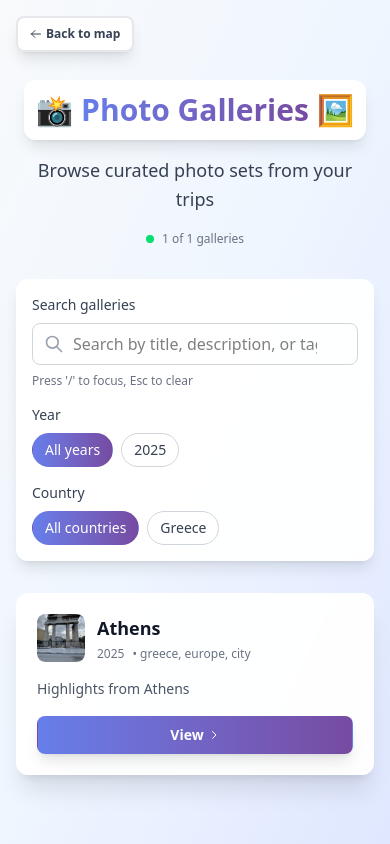
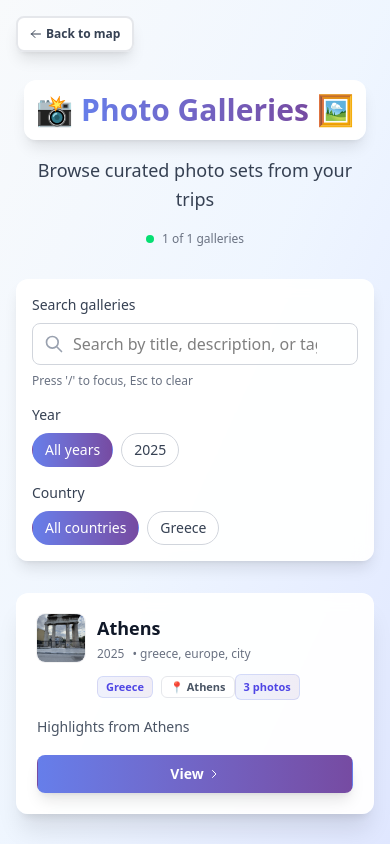
Before and after one commit to user-cube/visitedplaces, a Next.js app: page /galleries in a window 390 px wide. Built offline with nearby package versions, Linux system fonts and the light colour scheme.

Commit message:
feat: gallery

```diff
--- a/public/data/galleries/index.json
+++ b/public/data/galleries/index.json
@@ -8,7 +8,8 @@
       "file": "2025/athens.json",
       "tags": ["greece", "europe", "city"],
       "year": 2025,
-      "location": { "city": "Athens", "country": "Greece" }
+      "location": { "city": "Athens", "country": "Greece" },
+      "photosCount": 3
     }
   ]
 }
--- a/src/components/SidePanel.tsx
+++ b/src/components/SidePanel.tsx
@@ -134,13 +134,6 @@ export function SidePanel({ cities, itineraries }: SidePanelProps) {
               <h3>Itineraries</h3>
             </div>
 
-            <button
-              className="view-all-button"
-              onClick={() => router.push('/itineraries')}
-            >
-              View All Itineraries
-            </button>
-
             <div className="itineraries-list">
               {last5Itineraries.length > 0 ? (
                 last5Itineraries.map(itinerary => (
--- a/src/hooks/useGalleries.ts
+++ b/src/hooks/useGalleries.ts
@@ -20,6 +20,10 @@ export function useGalleries() {
           tags: item.tags,
           year: item.year,
           location: item.location,
+          // carry count into runtime object for list display
+          // optional: used only on the list page; detail page loads full file
+          // @ts-expect-error allow extra property for convenience
+          photosCount: item.photosCount,
         }));
         setGalleries(mapped);
       } catch (err) {
--- a/src/pages/galleries/[id].tsx
+++ b/src/pages/galleries/[id].tsx
@@ -206,6 +206,8 @@ export default function GalleryPage({ gallery }: GalleryPageProps) {
                   isZoomed ? 'object-cover' : 'object-contain'
                 } ${imageLoaded ? 'opacity-100' : 'opacity-0'} select-none`}
                 unoptimized
+                priority={currentIndex === 0}
+                onLoad={() => setImageLoaded(true)}
                 onLoadingComplete={() => setImageLoaded(true)}
               />
 
--- a/src/pages/galleries/index.tsx
+++ b/src/pages/galleries/index.tsx
@@ -304,7 +304,7 @@ export default function GalleriesList() {
             {filtered.map((g, index) => (
               <div
                 key={g.id}
-                className={`group relative bg-white/95 backdrop-blur-sm rounded-xl sm:rounded-2xl shadow-xl hover:shadow-2xl transition-all duration-200 cursor-pointer transform hover:-translate-y-2 hover:scale-105 border border-white/20 w-full`}
+                className={`group relative bg-white/95 backdrop-blur-sm rounded-xl sm:rounded-2xl shadow-xl hover:shadow-2xl transition-all duration-200 cursor-pointer transform hover:-translate-y-2 hover:scale-[1.02] border border-white/20 hover:border-[#667eea]/30 w-full`}
                 onClick={() => router.push(`/galleries/${g.id}`)}
                 style={{ animationDelay: `${index * 100}ms` }}
               >
@@ -313,7 +313,7 @@ export default function GalleriesList() {
                   <div className="flex items-start mb-4 sm:mb-6">
                     <div className="flex items-start space-x-3 sm:space-x-4 md:space-x-5">
                       <div className="flex-shrink-0">
-                        <div className="w-12 h-12 sm:w-14 sm:h-14 lg:w-18 lg:h-18 bg-gradient-to-br from-[#667eea]/10 to-[#764ba2]/10 rounded-lg sm:rounded-xl flex items-center justify-center group-hover:scale-110 transition-transform duration-200 overflow-hidden relative">
+                        <div className="w-12 h-12 sm:w-14 sm:h-14 lg:w-18 lg:h-18 bg-gradient-to-br from-[#667eea]/10 to-[#764ba2]/10 rounded-lg sm:rounded-xl flex items-center justify-center group-hover:scale-110 transition-transform duration-200 overflow-hidden relative ring-1 ring-black/5">
                           {g.image ? (
                             <img
                               src={g.image}
@@ -341,11 +341,30 @@ export default function GalleriesList() {
                             </span>
                           )}
                         </div>
+
+                        <div className="flex items-center justify-between mt-3">
+                          <div className="flex flex-wrap gap-2">
+                            {g.location?.country && (
+                              <span className="inline-flex items-center px-2 py-0.5 rounded-md text-[11px] font-semibold bg-gradient-to-r from-[#667eea]/10 to-[#764ba2]/10 text-[#4f46e5] border border-[#667eea]/20">
+                                {g.location.country}
+                              </span>
+                            )}
+                            {g.location?.city && (
+                              <span className="inline-flex items-center px-2 py-0.5 rounded-md text-[11px] font-semibold bg-white text-gray-600 border border-gray-200">
+                                📍 {g.location.city}
+                              </span>
+                            )}
+                          </div>
+
+                          <span className="inline-flex items-center px-2 py-1 rounded-md text-[11px] font-extrabold bg-gradient-to-r from-[#667eea]/10 to-[#764ba2]/10 text-[#4f46e5] border border-[#667eea]/20">
+                            {(g as any).photosCount ?? '—'} photos
+                          </span>
+                        </div>
                       </div>
                     </div>
                   </div>
                   {g.description && (
-                    <p className="text-gray-600 mb-4 sm:mb-6 text-sm sm:text-base leading-relaxed">
+                    <p className="text-gray-600 mb-4 sm:mb-6 text-sm sm:text-base leading-relaxed line-clamp-2">
                       {g.description}
                     </p>
                   )}
--- a/src/utils/galleryUtils.ts
+++ b/src/utils/galleryUtils.ts
@@ -9,6 +9,7 @@ export interface GalleryIndexItem {
   tags?: string[];
   year?: number;
   location?: GalleryLocation;
+  photosCount?: number;
 }
 
 export interface GalleryIndexData {
```
